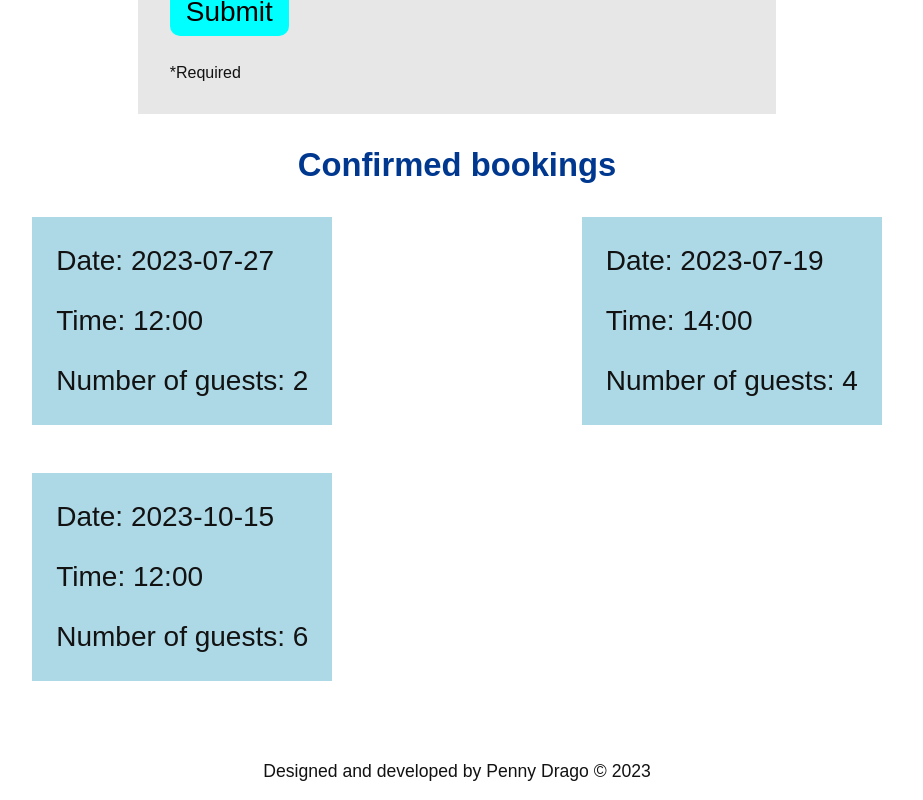
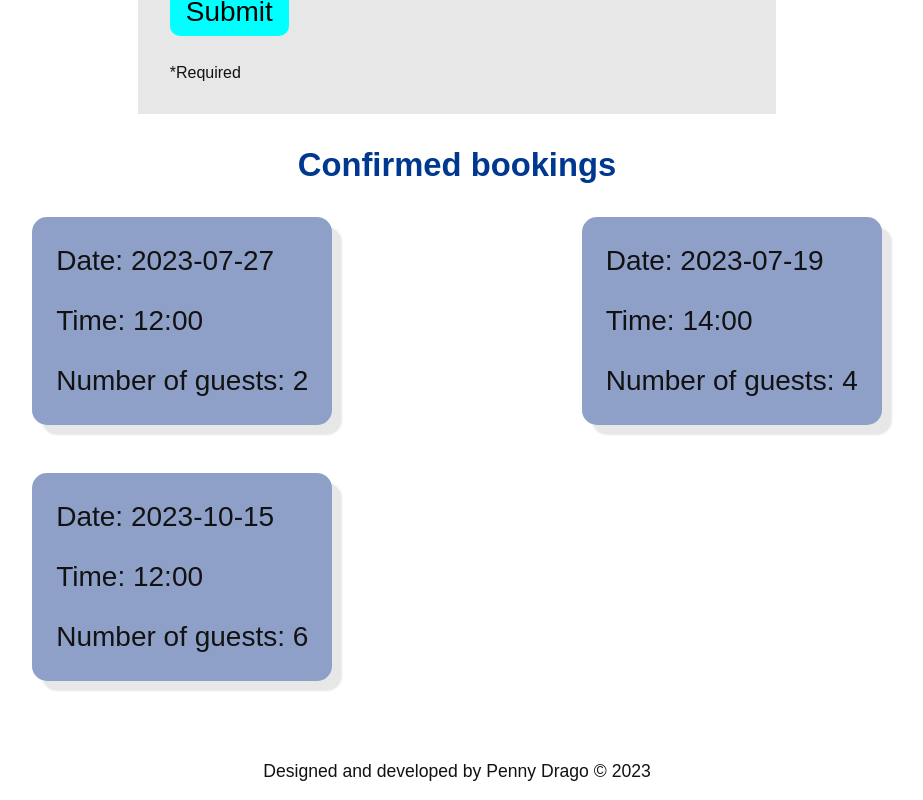
Before and after one commit to pennydrago/cerulean-coast, a React (Create React App) app: page /bookings in a window 1280 px wide. Shown: the part 833-1633 px from the top of the page, without its empty margins (183-1106 px from the left). Built offline with nearby package versions, Linux system fonts and the light colour scheme; data requests are answered from the project's data file.

Commit message:
Update CSS styles of booking cards

```diff
--- a/src/components/App.css
+++ b/src/components/App.css
@@ -119,10 +119,12 @@ button {
 /* BookingCard component styles */
 
 .booking-card {
-  background-color: lightblue;
+  background-color: #8ea0c8;
   margin: 0rem 0.25rem 3rem;
   text-align: left;
   padding: 0rem 1.5rem;
+  border-radius: 15px;
+  box-shadow: 10px 10px 2px #E7E7E7;
 }
 
 /* Bookings component styles */
```
